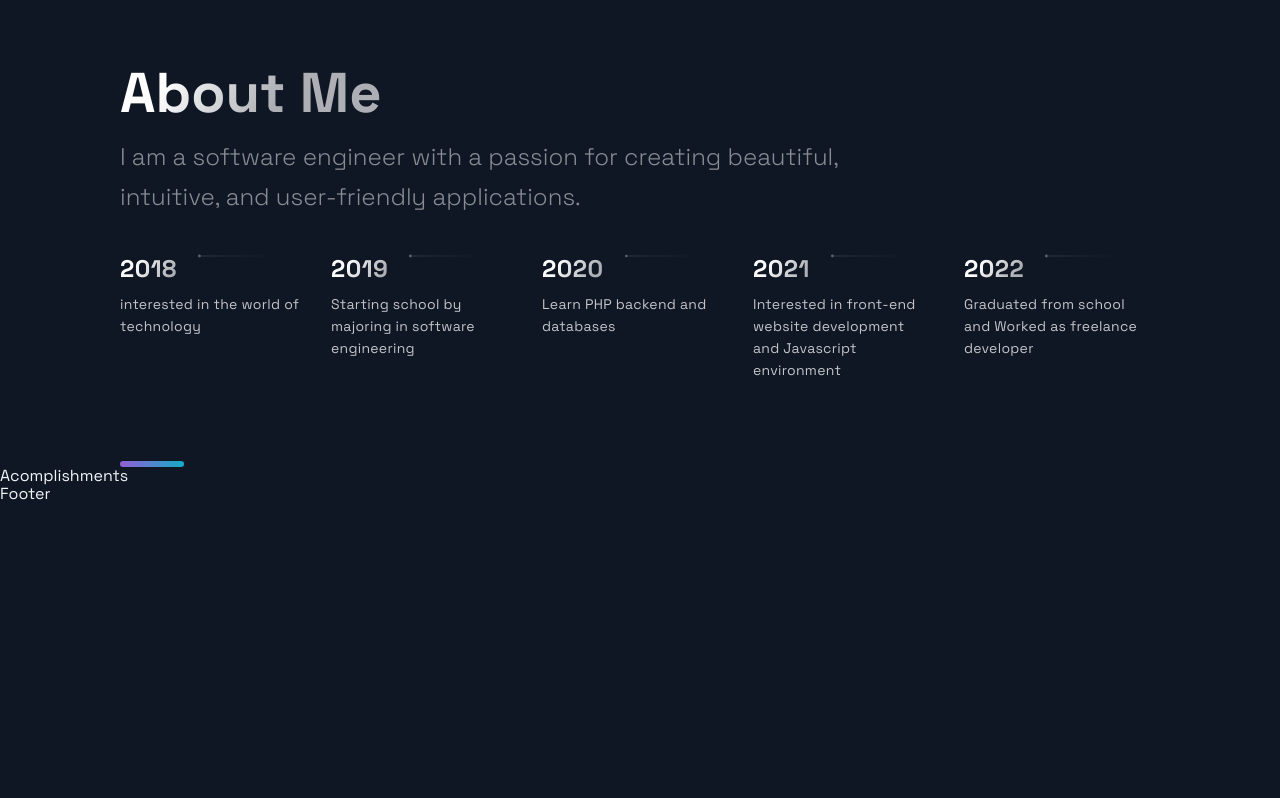
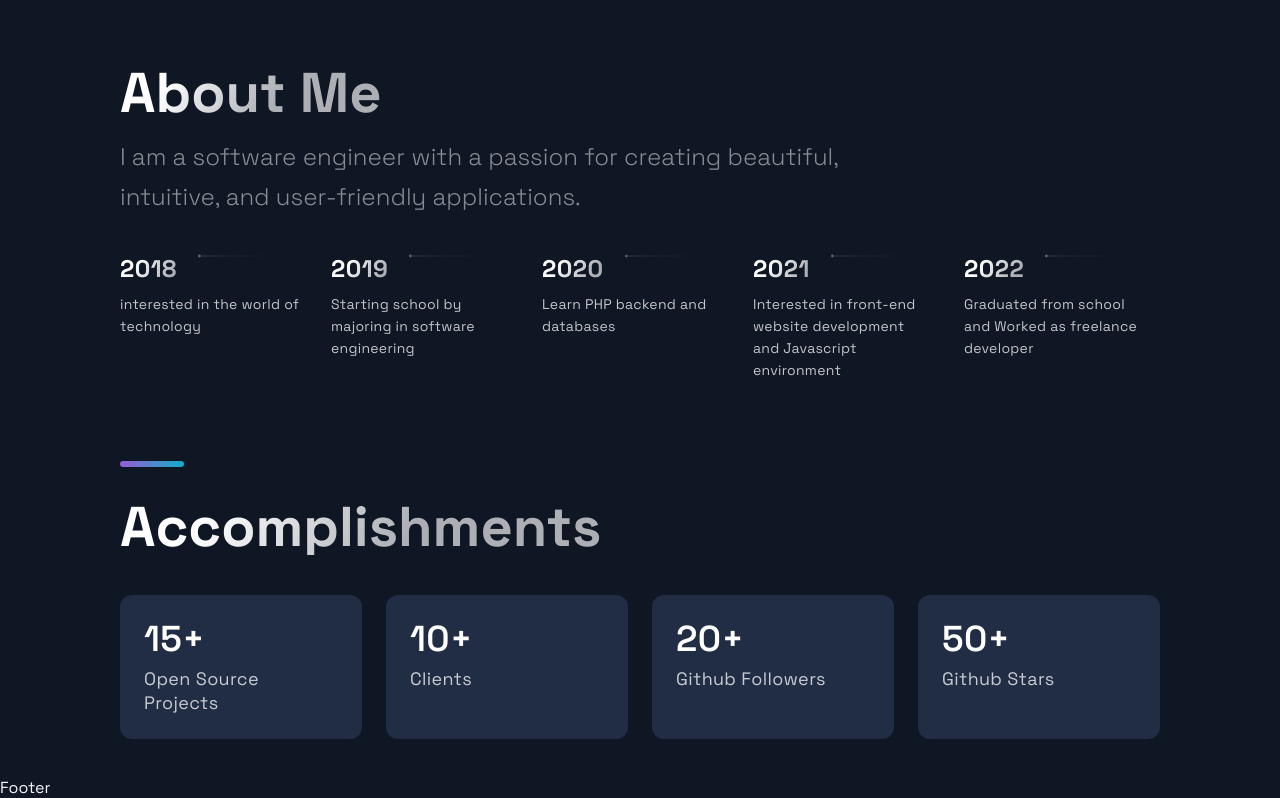
Before and after one commit to tamathecxder/first-nextjs-portfolio, a Next.js app: page / in a window 1280 px wide. Shown: the part 2688-3486 px from the top of the page. Before the commit the page ends 3192 px from the top, so only its background shows below. Built offline with nearby package versions, Linux system fonts and the light colour scheme.

Commit message:
mapping accomplishements data into a box component

```diff
--- a/src/components/Acomplishments/Acomplishments.js
+++ b/src/components/Acomplishments/Acomplishments.js
@@ -2,18 +2,22 @@
 
 import { Section, SectionDivider, SectionTitle } from '../../styles/GlobalComponents';
 import { Box, Boxes, BoxNum, BoxText } from './AcomplishmentsStyles';
-
-const data = [
-  { number: 20, text: 'Open Source Projects'},
-  { number: 1000, text: 'Students', },
-  { number: 1900, text: 'Github Followers', },
-  { number: 5000, text: 'Github Stars', }
-];
+import { data } from '../../constants/constants';
 
 const Acomplishments = () => (
-  <div>
-    Acomplishments
-  </div>
+  <Section>
+    <SectionTitle>Accomplishments</SectionTitle>
+    <Boxes>
+      {
+        data.map((card, index) => (
+          <Box key={index}>
+            <BoxNum>{card.number}+</BoxNum>
+            <BoxText>{card.text}</BoxText>
+          </Box>
+        ))
+      }
+    </Boxes>
+  </Section>
 );
 
 export default Acomplishments;
--- a/src/constants/constants.js
+++ b/src/constants/constants.js
@@ -44,3 +44,10 @@
   { year: 2021, text: 'Interested in front-end website development and Javascript environment', },
   { year: 2022, text: 'Graduated from school and Worked as freelance developer', },
 ];
+
+export const data = [
+  { number: 15, text: 'Open Source Projects'},
+  { number: 10, text: 'Clients', },
+  { number: 20, text: 'Github Followers', },
+  { number: 50, text: 'Github Stars', }
+];
```
